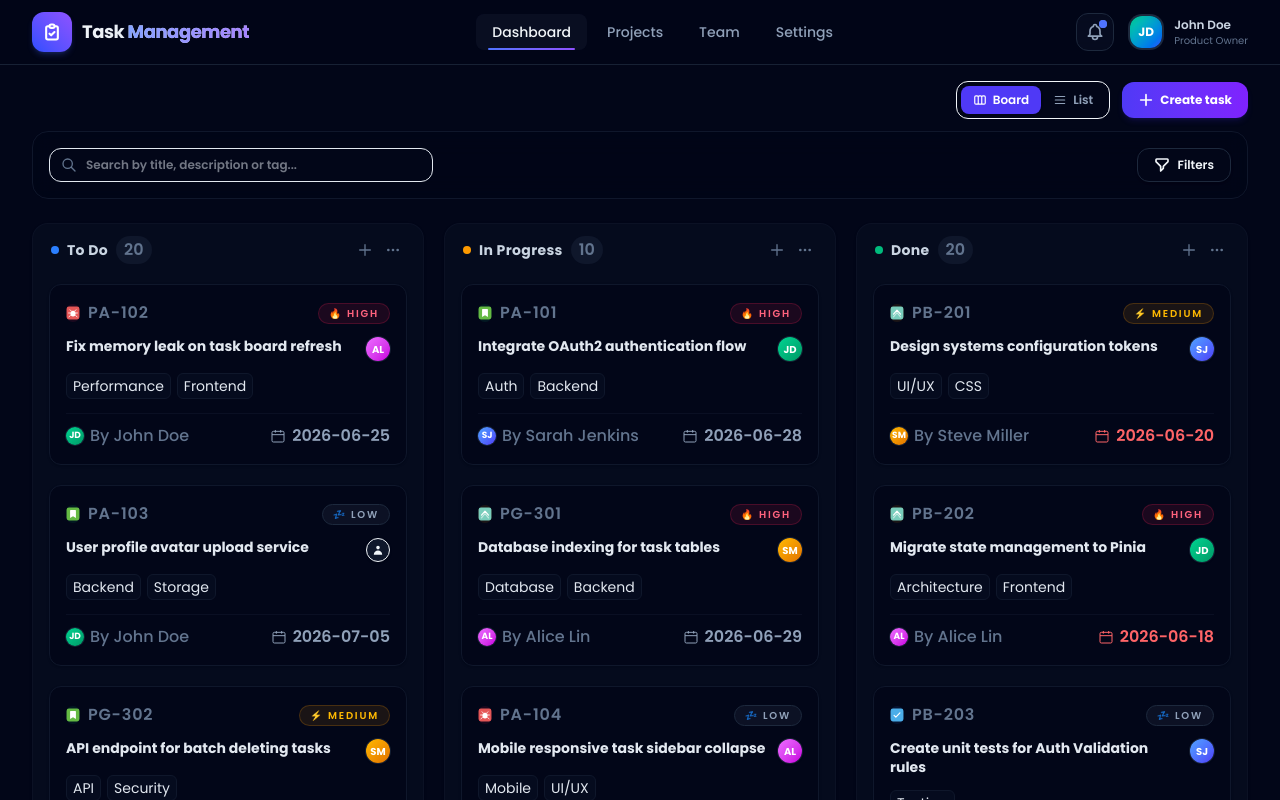
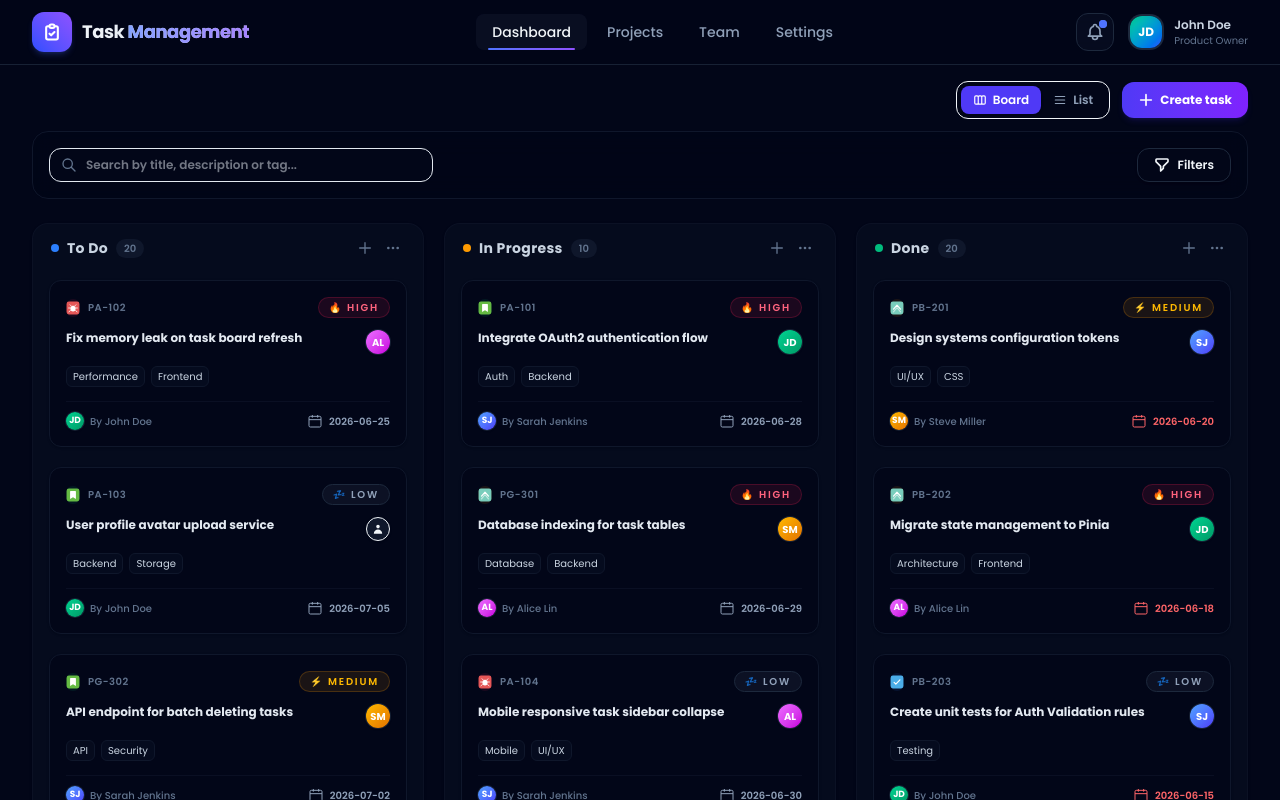
Before and after one commit to Hassan-Shahriar-1/task-management-tool, a Vue app: page / in a window 1280 px wide. Shown: the top 800 px of the page. Built offline with nearby package versions, Linux system fonts and the light colour scheme.

Commit message:
refactor code on task details modal and task card details

```diff
--- a/src/assets/main.css
+++ b/src/assets/main.css
@@ -14,8 +14,8 @@
   --color-brand-900: #11259e;
   --color-brand-950: #0a145c;
 
-  --font-size-2xs: 0.625rem;
-  --font-size-3xs: 0.5rem;
+  --text-2xs: 0.625rem;
+  --text-3xs: 0.5rem;
 }
 
 @layer base {
--- a/src/components/Task/TaskCard.vue
+++ b/src/components/Task/TaskCard.vue
@@ -13,7 +13,7 @@
       <div class="flex items-center justify-between mb-2 gap-3">
         <div class="flex items-center gap-2">
           <span
-            class="rounded-full py-0.5 text-xs font-medium flex items-center gap-1.5"
+            class="rounded-full py-0.5 text-2xs font-medium flex items-center gap-1.5"
             :class="taskTypeMeta[task.type || 'Task']?.bg || 'bg-slate-800'"
           >
             <TaskTypeIcon :type="task.type || 'Task'" class="h-3.5 w-3.5 flex-shrink-0" />
@@ -33,7 +33,7 @@
       <!-- Card Title and Assignee (Jira style - rightmost of title card) -->
       <div class="flex items-start justify-between gap-3 mt-1">
         <h3
-          class="text-sm font-bold text-slate-200 line-clamp-2 leading-snug group-hover:text-white transition-colors flex-grow"
+          class="text-xs font-bold text-slate-200 line-clamp-2 leading-snug group-hover:text-white transition-colors flex-grow"
         >
           {{ task.title }}
         </h3>
@@ -71,7 +71,7 @@
         <span
           v-for="tag in task.tags"
           :key="tag"
-          class="rounded-md border border-slate-900 bg-slate-900/30 px-1.5 py-0.5 text-sm text-slate-200"
+          class="rounded-md border border-slate-900 bg-slate-900/30 px-1.5 py-0.5 text-2xs text-slate-300"
         >
           {{ tag }}
         </span>
--- a/src/components/Task/TaskDetailsModal.vue
+++ b/src/components/Task/TaskDetailsModal.vue
@@ -80,12 +80,10 @@
             <p v-else class="text-sm text-slate-500 italic font-normal">N/A</p>
           </div>
 
-          <!-- Right Column: Sidebar (Minimal Attributes List) -->
           <div
             class="rounded-2xl border border-slate-800 bg-slate-900/25 backdrop-blur-md p-6 space-y-5"
           >
             <div class="space-y-4 text-xs font-normal text-slate-300">
-              <!-- Project Row -->
               <div class="flex items-center justify-between py-1 border-b border-slate-900/60">
                 <span class="text-[10px] font-medium uppercase tracking-[0.18em] text-slate-500"
                   >Project</span
@@ -254,13 +252,7 @@ const dueClass = computed(() => {
 
 const dueText = computed(() => {
   if (!props.task.due_date) return 'No due date'
-  const dateStr = dayjs(props.task.due_date).format('YYYY-MM-DD')
-  if (props.task.status === 'Done') return dateStr
-  if (dueStatus.value === 'overdue') return `${dateStr}`
-  if (dueStatus.value === 'imminent') {
-    return `${dateStr}`
-  }
-  return dateStr
+  return dayjs(props.task.due_date).format('YYYY-MM-DD')
 })
 
 const project = computed(
```
